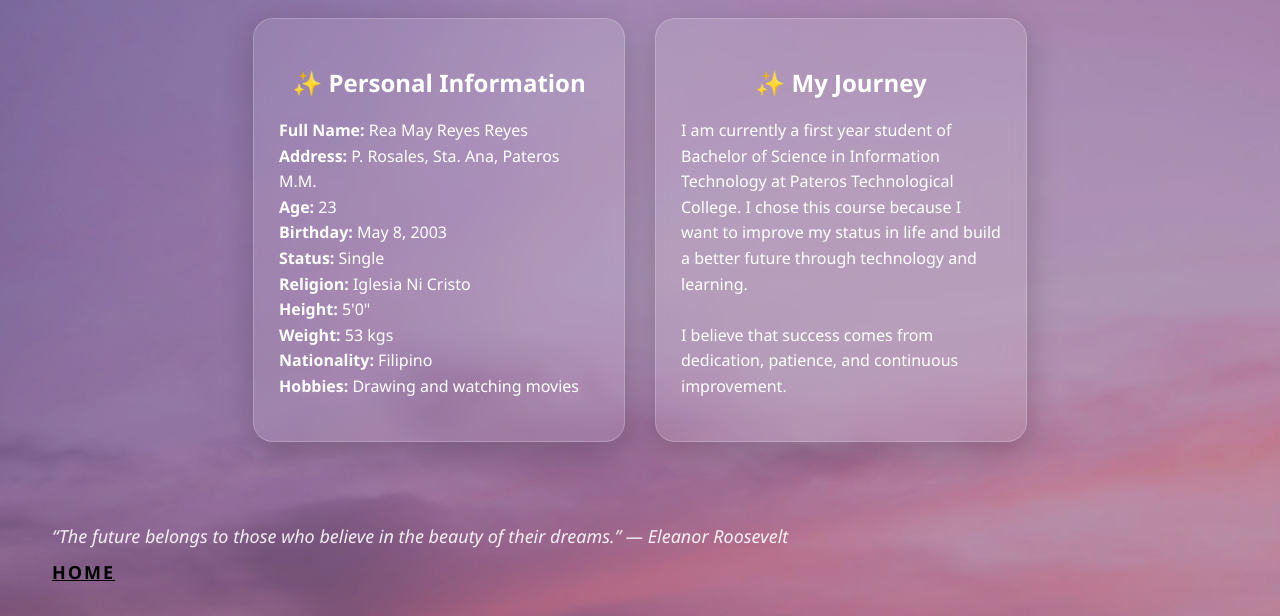
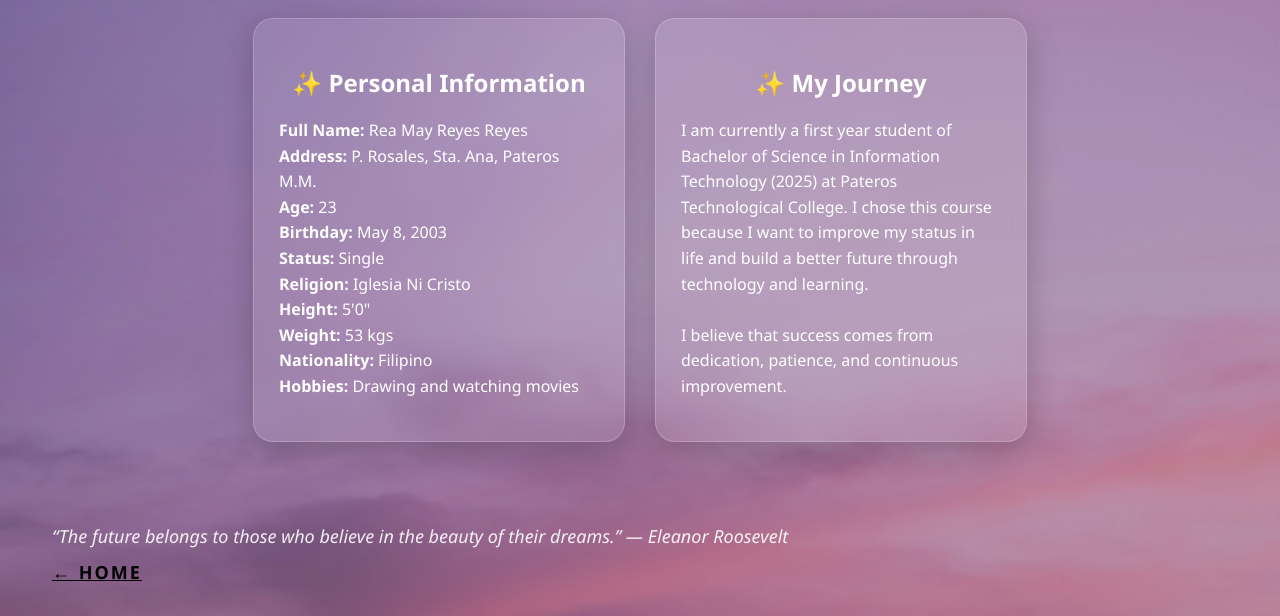
Before and after one commit to rmreyes-collab1/Personal-Profile, a plain HTML site: page about.html in a window 1280 px wide. Shown: the part 184-800 px from the top of the page. Drawn offline with Linux system fonts and the light colour scheme.

Commit message:
Update about.html

```diff
--- a/about.html
+++ b/about.html
@@ -34,7 +34,9 @@
         <div class="box">
             <h2>✨ My Journey</h2>
             <p>
-                I am currently a first year student of Bachelor of Science in Information Technology at Pateros Technological College. I chose this course because I want to improve my status in life and build a better future through technology and learning.<br><br>
+                I am currently a first year student of Bachelor of Science in Information Technology (2025)
+                at Pateros Technological College. I chose this course because I want to improve my status in life
+                and build a better future through technology and learning.<br><br>
 
                 I believe that success comes from dedication, patience, and continuous improvement.
             </p>
@@ -47,7 +49,7 @@
     </div>
 
     <nav class="home-nav">
-        <a href="index.html">HOME</a>
+        <a href="index.html">← HOME</a>
     </nav>
 
 </main>
```
